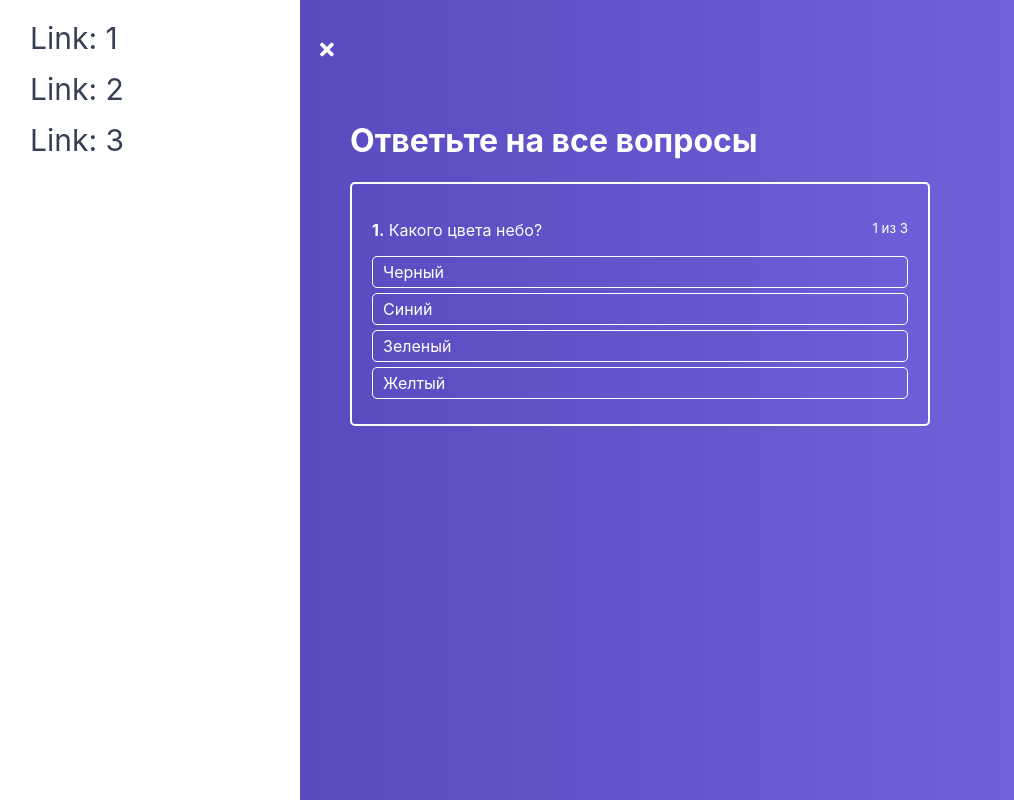
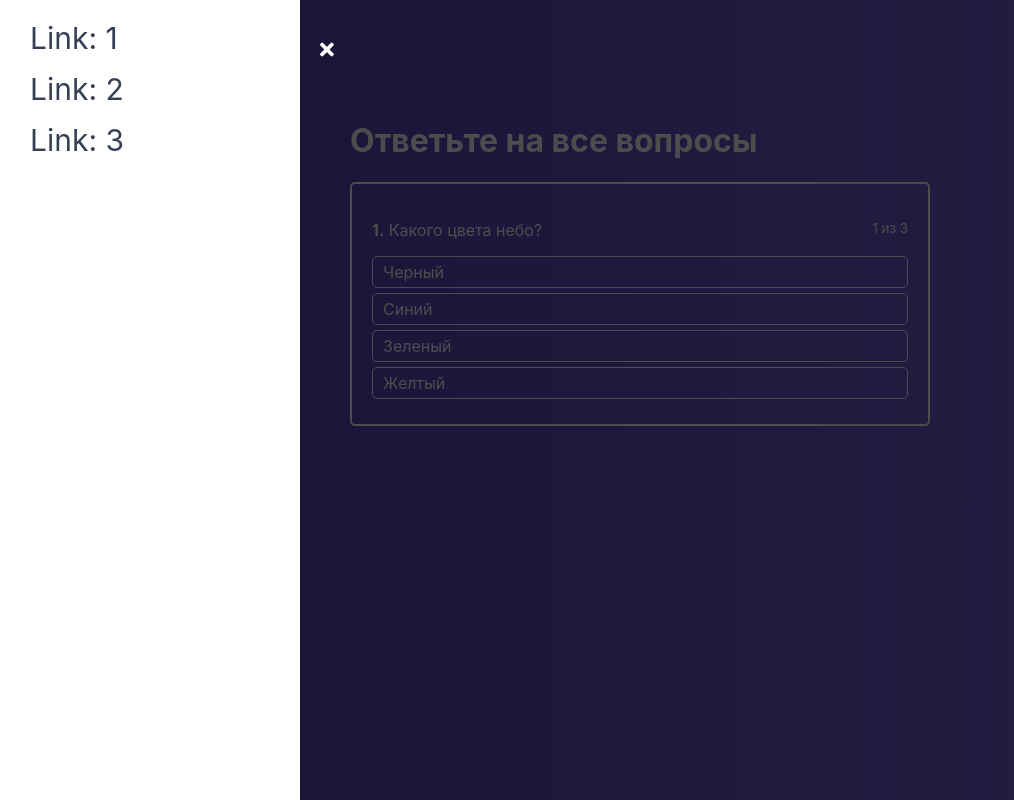
Before and after one commit to Mayamee/react-quiz, a React (Create React App) app: page / in a window 1280 px wide. Both pictures are taken after a click on the icon 48 px from the left and 50 px from the top of the page. Shown: the whole page, without its empty margins (0-1014 px from the left). Built offline with nearby package versions, Linux system fonts and the light colour scheme.

Commit message:
058 - backdrop

```diff
--- a/src/components/Navigation/Drawer/Drawer.jsx
+++ b/src/components/Navigation/Drawer/Drawer.jsx
@@ -1,5 +1,6 @@
 import React, { Component } from "react";
 import classes from "./Drawer.module.scss";
+import Backdrop from "../../UI/Backdrop/Backdrop";
 const links = [1, 2, 3];
 class Drawer extends Component {
   state = {};
@@ -13,15 +14,19 @@
     });
   }
   render() {
-    console.log(classes);
     const cls = [classes.Drawer];
     if (!this.props.isOpen) {
       cls.push(classes.closed);
     }
     return (
-      <nav className={cls.join(" ")}>
-        <ul>{this.renderLinks()}</ul>
-      </nav>
+      <React.Fragment>
+        <nav className={cls.join(" ")}>
+          <ul>{this.renderLinks()}</ul>
+        </nav>
+        {this.props.isOpen ? (
+          <Backdrop onClickHandler={this.props.onClose} />
+        ) : null}
+      </React.Fragment>
     );
   }
 }
--- /dev/null
+++ b/src/components/UI/Backdrop/Backdrop.jsx
@@ -0,0 +1,7 @@
+import classes from "./Backdrop.module.scss";
+
+const Backdrop = (props) => (
+  <div className={classes.Backdrop} onClick={props.onClickHandler} />
+);
+
+export default Backdrop;
--- /dev/null
+++ b/src/components/UI/Backdrop/Backdrop.module.scss
@@ -0,0 +1,9 @@
+.Backdrop {
+  z-index: 49;
+  position: fixed;
+  top: 0;
+  left: 0;
+  bottom: 0;
+  right: 0;
+  background-color: rgba(0, 0, 0, 0.7);
+}
--- a/src/hoc/Layout.jsx
+++ b/src/hoc/Layout.jsx
@@ -10,10 +10,16 @@
   toggleMenuHandler = () => {
     this.setState({ isMenuOpen: !this.state.isMenuOpen });
   };
+  menuCloseHandler = () => {
+    this.setState({ isMenuOpen: false });
+  };
   render() {
     return (
       <div className={classes.Layout}>
-        <Drawer isOpen={this.state.isMenuOpen} />
+        <Drawer
+          isOpen={this.state.isMenuOpen}
+          onClose={this.menuCloseHandler}
+        />
         <MenuToggle
           onToggle={this.toggleMenuHandler}
           isOpen={this.state.isMenuOpen}
```
